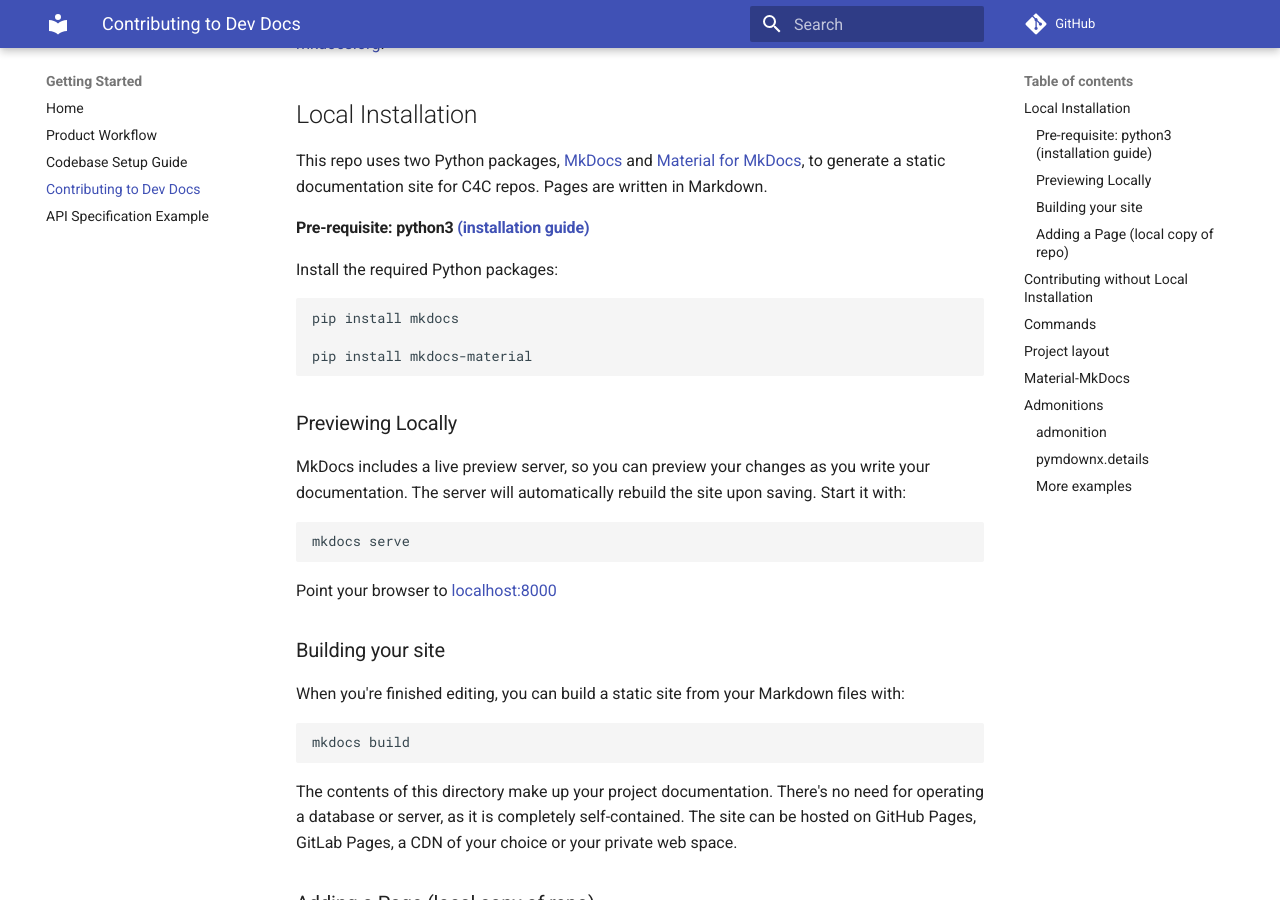
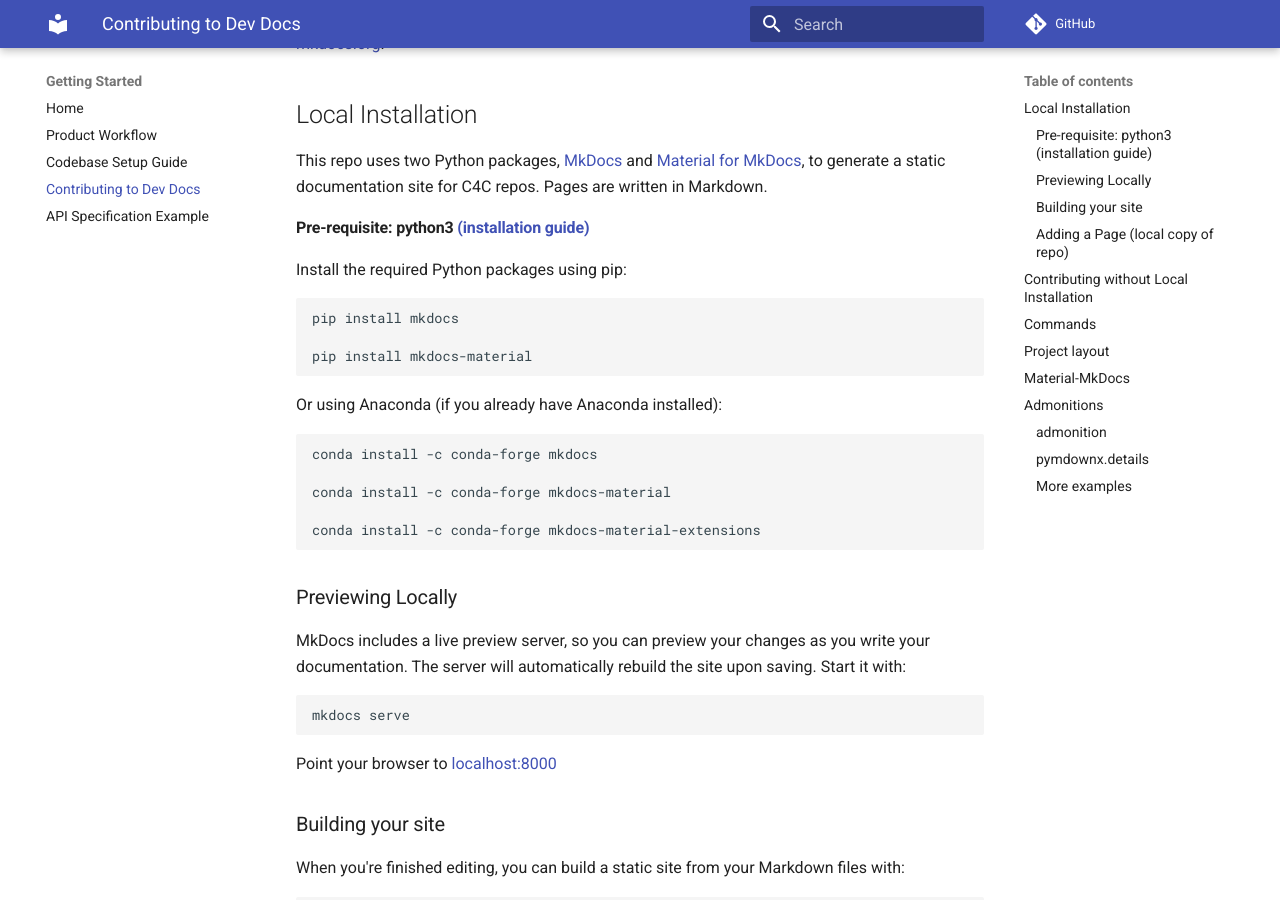
Before and after one commit to Code-4-Community/c4c-dev-docs, an MkDocs documentation site: the page built from docs/getting-started/mkdocs-starter.md, in a window 1280 px wide and 900 px high, scrolled down 305 px. Built offline with MkDocs 1.6.1 and Material for MkDocs 9.7.7, drawn with Linux system fonts in a browser that asks for light colours; comment, search, counter and statistics services are not loaded.

Commit message:
Created the Local Image Upload Guide page; Added Anaconda installation to the Contributing to Dev docs page

````diff
--- a/docs/getting-started/mkdocs-starter.md
+++ b/docs/getting-started/mkdocs-starter.md
@@ -10,12 +10,22 @@ This repo uses two Python packages, [MkDocs](https://www.mkdocs.org/) and [Mater
 
 #### Pre-requisite: python3 [(installation guide)](https://realpython.com/installing-python/)
 
-Install the required Python packages:
+Install the required Python packages using pip:
 
 ```
 pip install mkdocs
 
 pip install mkdocs-material
+```
+
+Or using Anaconda (if you already have Anaconda installed):
+
+```
+conda install -c conda-forge mkdocs
+
+conda install -c conda-forge mkdocs-material
+
+conda install -c conda-forge mkdocs-material-extensions
 ```
 
 ### Previewing Locally
--- a/mkdocs.yml
+++ b/mkdocs.yml
@@ -24,6 +24,7 @@ nav:
     - Home: llb/index.md
     - Feature API Specification: llb/llb-api-spec.md
     - Auth API Specification: llb/llb-auth-api.md
+    - Local Image Upload Guide: llb/llb-local-image-upload.md
   - Speak for the Trees:
     - Home: sftt/index.md
     - Map Architecture: sftt/map-architecture.md
````
Also changed, not shown: docs/llb/llb-local-image-upload.md (added, +24 -0 lines).
